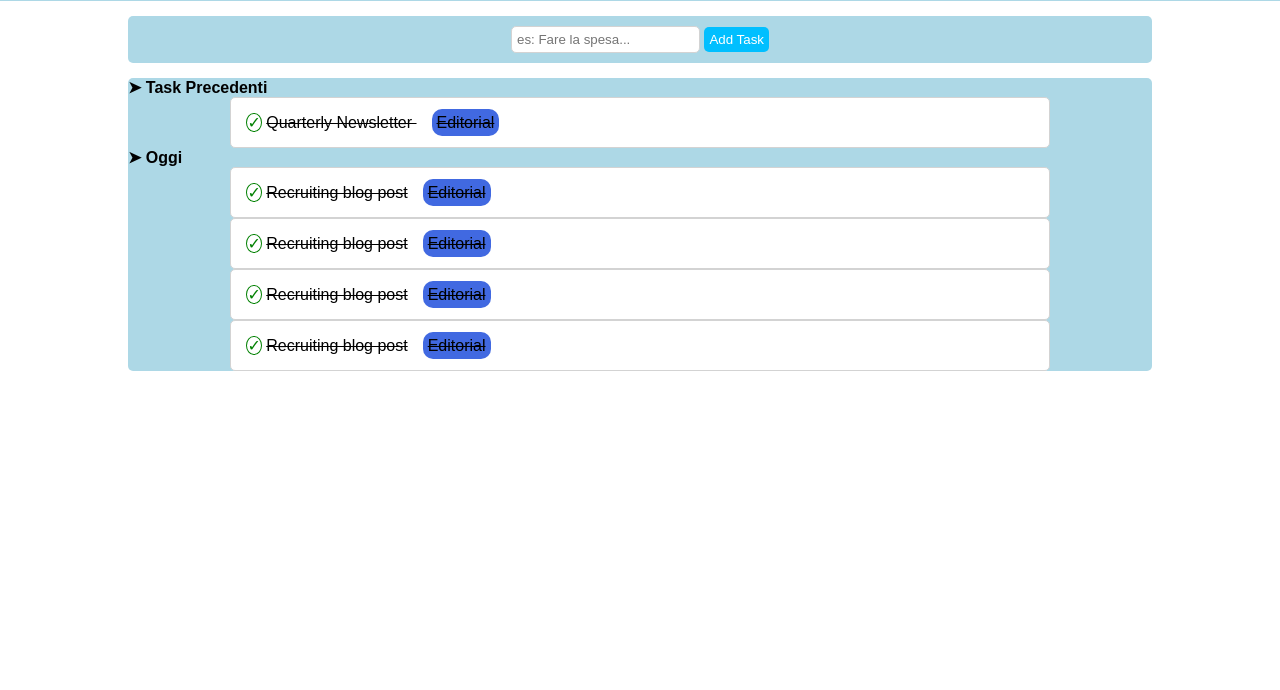
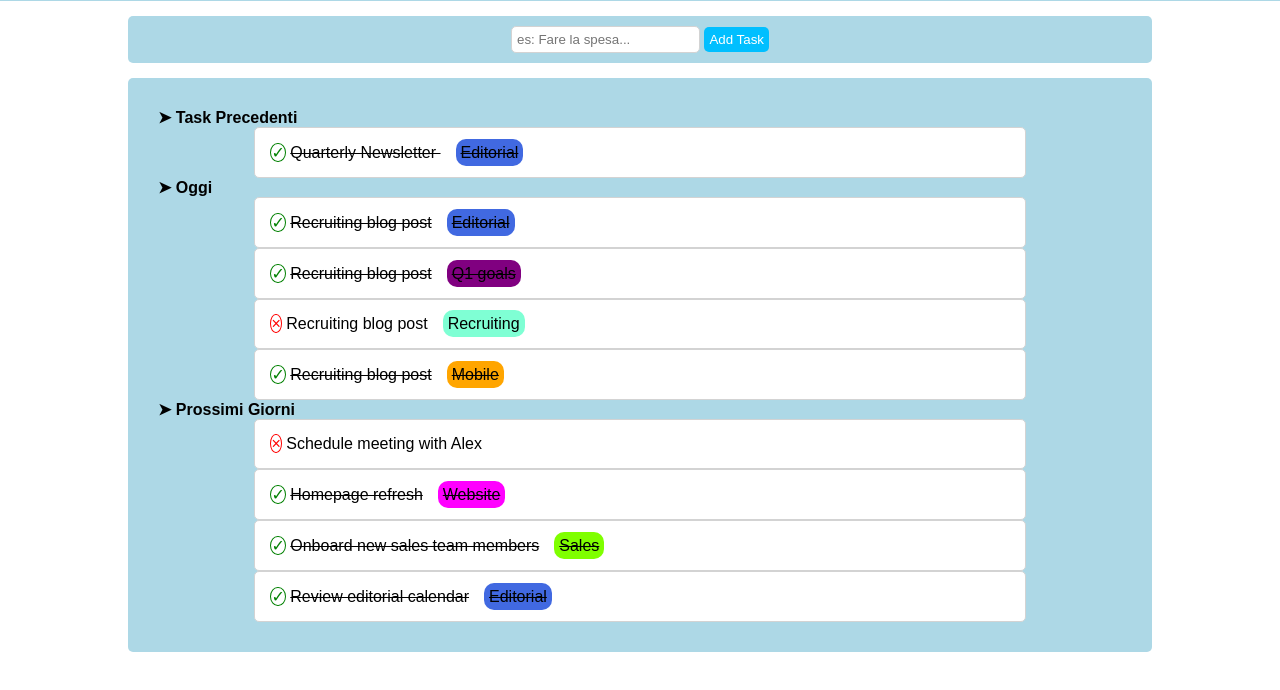
Before and after one commit to FabioMasciarelli/html-css-toboolist, a plain HTML site: page index.html in a window 1280 px wide. Shown: the part 66-756 px from the top of the page. Drawn offline with Linux system fonts and the light colour scheme.

Commit message:
wip: main

```diff
--- a/css/style.css
+++ b/css/style.css
@@ -15,6 +15,10 @@ header{
     margin: auto;
     background-color: lightblue;
     border-radius: 5px;
+}
+
+.main{
+    padding: 30px;
 }
 
 nav{
@@ -42,6 +46,7 @@ ul{
 }
 
 .task{
+    margin-top: 50px;
     background-color: white;
     width: 80%;
     margin: auto;
@@ -56,13 +61,42 @@ ul{
     border-radius: 50%;
 }
 
+.red{
+    color: red;
+    border: 1px solid red;
+    border-radius: 50%;
+}
+
 .slash{
     text-decoration:line-through;
 }
 
-.editorial{
-    background-color:royalblue;
+.did{
     border-radius: 10px;
     padding: 5px;
     margin-left: 15px;
 }
+
+.editorial{
+    background-color:royalblue;
+}
+
+.goals{
+    background-color: purple;
+}
+
+.recruiting{
+    background-color: aquamarine;
+}
+
+.mobile{
+    background-color: orange;
+}
+
+.website{
+    background-color: fuchsia;
+}
+
+.sales{
+    background-color: chartreuse;
+}
--- a/index.html
+++ b/index.html
@@ -20,27 +20,47 @@
                 <strong>&#10148 Task Precedenti</strong>
                 <div class="task">
                     <span class="green">&#10003</span>
-                    <span class="slash">Quarterly Newsletter <span class="editorial">Editorial</span></span>
+                    <span class="slash">Quarterly Newsletter <span class="did editorial">Editorial</span></span>
                 </div>
             </li>
             <li>
                 <strong>&#10148 Oggi</strong>
                 <div class="task">
                     <span class="green">&#10003</span>
-                    <span class="slash">Recruiting blog post<span class="editorial">Editorial</span></span>
+                    <span class="slash">Recruiting blog post<span class=" did editorial">Editorial</span></span>
                 </div>
                 <div class="task">
                     <span class="green">&#10003</span>
-                    <span class="slash">Recruiting blog post<span class="editorial">Editorial</span></span>
+                    <span class="slash">Recruiting blog post<span class="did goals">Q1 goals</span></span>
+                </div>
+                <div class="task">
+                    <span class="red">&times;</span>
+                    <span>Recruiting blog post<span class=" did recruiting">Recruiting</span></span>
                 </div>
                 <div class="task">
                     <span class="green">&#10003</span>
-                    <span class="slash">Recruiting blog post<span class="editorial">Editorial</span></span>
+                    <span class="slash">Recruiting blog post<span class=" did mobile">Mobile</span></span>
+                </div>
+            </li>
+            <li>
+                <strong>&#10148 Prossimi Giorni</strong>
+                <div class="task">
+                    <span class="red">&times;</span>
+                    <span>Schedule meeting with Alex</span>
                 </div>
                 <div class="task">
                     <span class="green">&#10003</span>
-                    <span class="slash">Recruiting blog post<span class="editorial">Editorial</span></span>
+                    <span class="slash">Homepage refresh<span class="did website">Website</span></span>
                 </div>
+                <div class="task">
+                    <span class="green">&#10003</span>
+                    <span class="slash">Onboard new sales team members<span class="did sales">Sales</span></span>
+                </div>
+                <div class="task">
+                    <span class="green">&#10003</span>
+                    <span class="slash">Review editorial calendar<span class="did editorial">Editorial</span></span>
+                </div>
+
             </li>
         </ul>
     </div>
```
